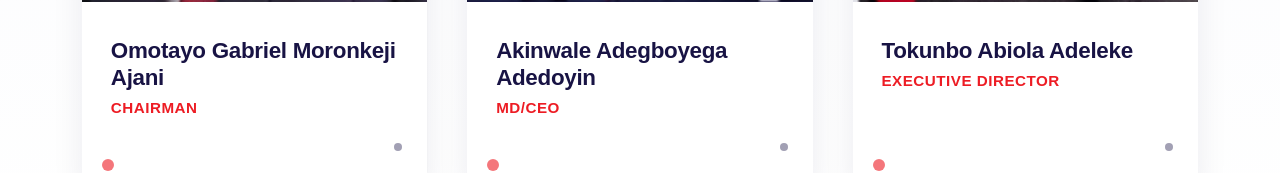
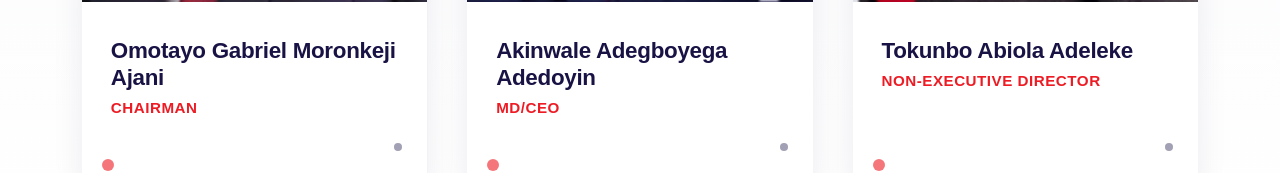
Before and after one commit to EdetDavid/thrivenig, a React (Create React App) app: page /board-of-directors in a window 1280 px wide. Shown: the part 1093-1266 px from the top of the page. Built offline with nearby package versions, Linux system fonts and the light colour scheme; a web font is replaced by a local one.

Commit message:
Update BoardofDirectors.jsx

```diff
--- a/src/pages/team/BoardofDirectors.jsx
+++ b/src/pages/team/BoardofDirectors.jsx
@@ -43,7 +43,7 @@ const directors = [
   {
     id: 3,
     name: "Tokunbo Abiola Adeleke",
-    title: "Executive Director",
+    title: "Non-Executive Director",
     image: Tokunbo,
     bio: "Tokunbo earned her B.Sc. in Geology from the Federal University of Technology Minna. She has over 8 years of experience in insurance and financial institutions.",
     fullBio:
```
